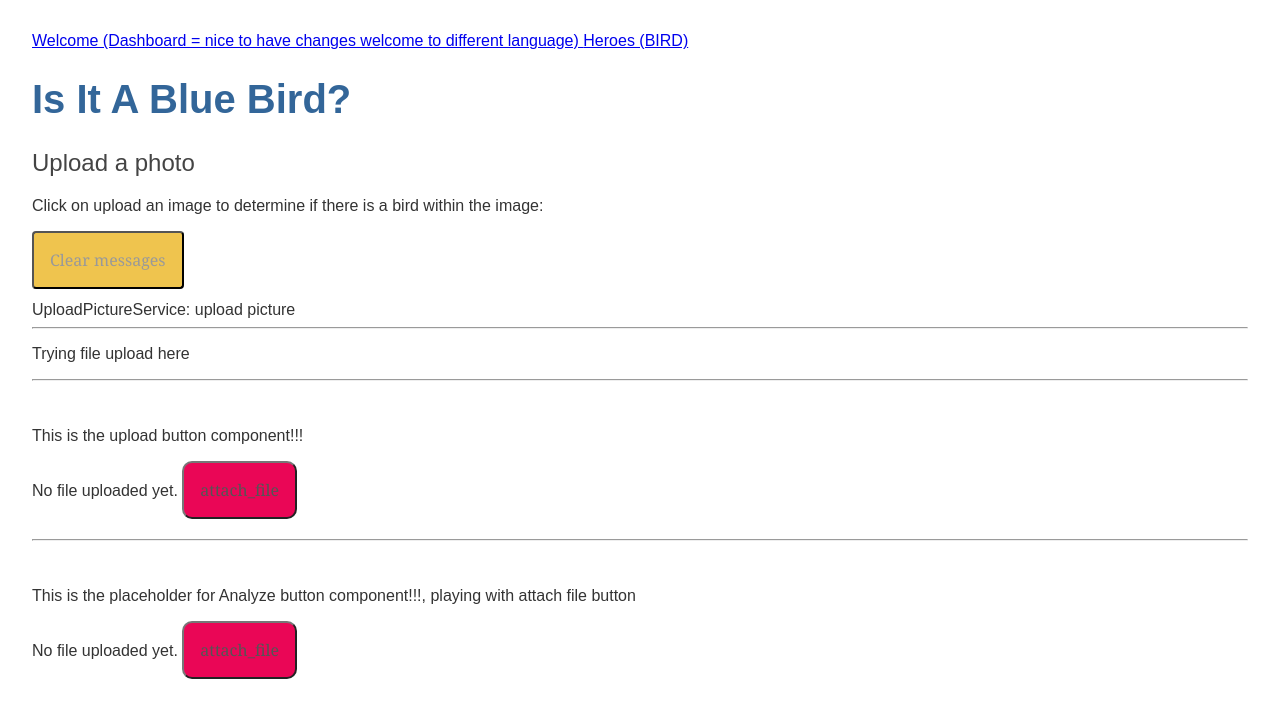
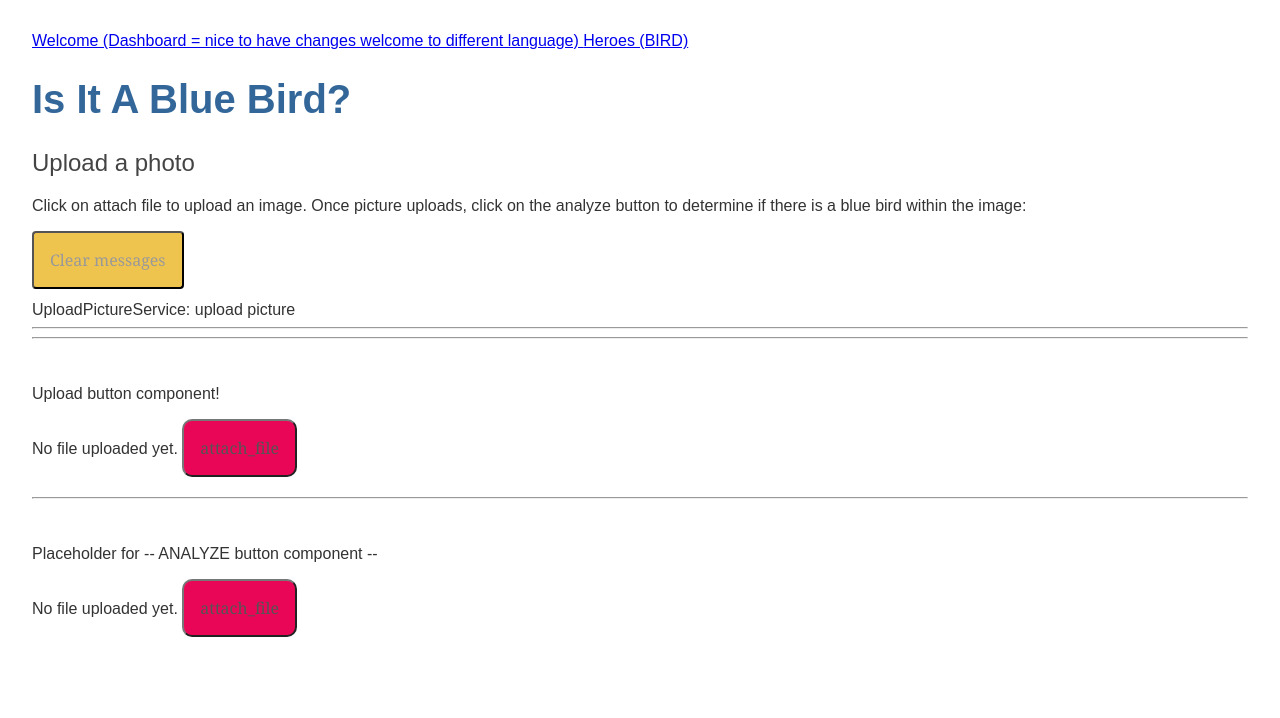
Before and after one commit to arigo7/Is-it-a-blue-bird, an Angular app: page /dashboard in a window 1280 px wide. Shown: the top 718 px of the page. Built offline with nearby package versions, Linux system fonts and the light colour scheme.

Commit message:
dashboard pseudo code analyze button

```diff
--- a/src/app/dashboard/dashboard.component.html
+++ b/src/app/dashboard/dashboard.component.html
@@ -1,27 +1,26 @@
 <h2>Upload a photo</h2>
 
-<p>Click on upload an image to determine if there is a bird within the image: </p>
+<p>Click on attach file to upload an image. Once picture uploads, click on the analyze button to determine if there is a blue bird within the image: </p>
 
-
-<!-- Moved here since I want this to be my upload page *main page* -->
-<!-- display the generated MessagesComponent -->
-<!-- Don't need this here since my upload button works -->
-
+<!-- display the generated MessagesComponent - button TOUR OF HEROES-->
 <app-messages></app-messages>
 
 <hr>
 <br>
-<p>This is the upload button component!!!</p>
+<p>Upload button component!</p>
 <app-upload-button></app-upload-button>
 
 <hr>
 <br>
-<p>This is the placeholder for Analyze button component!!!, playing with attach file button </p>
+<p>Placeholder for -- ANALYZE button component --  </p>
 <!-- analyze button will go here -->
-<!-- might need ngif image is loaded or something like that -->
+<!-- Can I use *ngif image is loaded or something like that? -->
+<!-- DO I NEED TO ATTACH A SERVICE TO ANALYZE BUTTON COMPONENT ?-->
+<!-- DO I NEED ROUTING SO IT ROUTES TO API LIKE MESSAGES COMPONENT OR LIKE HERO SERVICE? -->
+<!-- Where should <img src={{url}}>  (and it's part of UPLOAD BUTTON right now) live so analyze button can be bound to when it shows up and show up only if image shows up? -->
 <app-upload-button></app-upload-button>
 
-<!-- I want to do something like this with the image-->
+<!-- I was thinking to do something like this with the image-->
 <!-- <div *ngIf="selectedHero">
 
   <h2>{{ selectedHero.name | uppercase}} Details</h2>
--- a/src/app/messages/messages.component.html
+++ b/src/app/messages/messages.component.html
@@ -7,4 +7,3 @@
 
 </div>
 <hr>
-<p>Trying file upload here</p>
```
